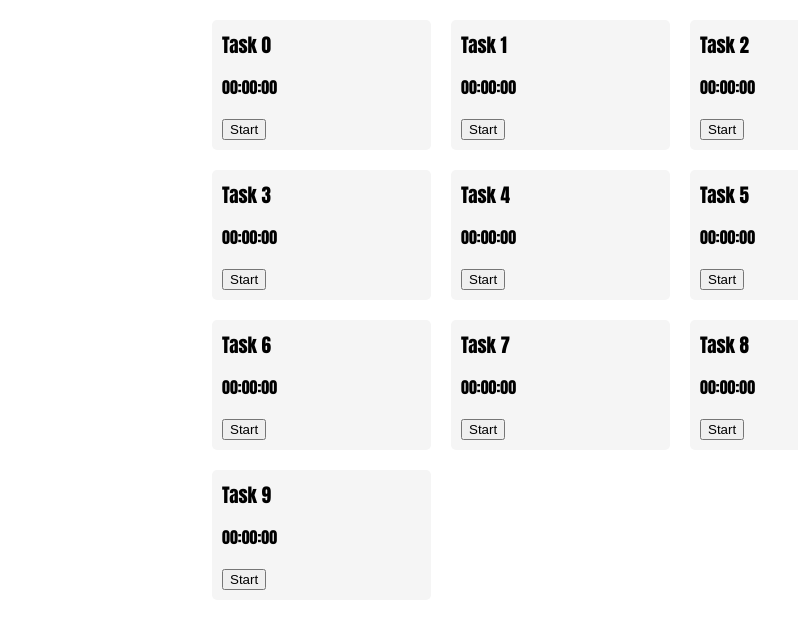
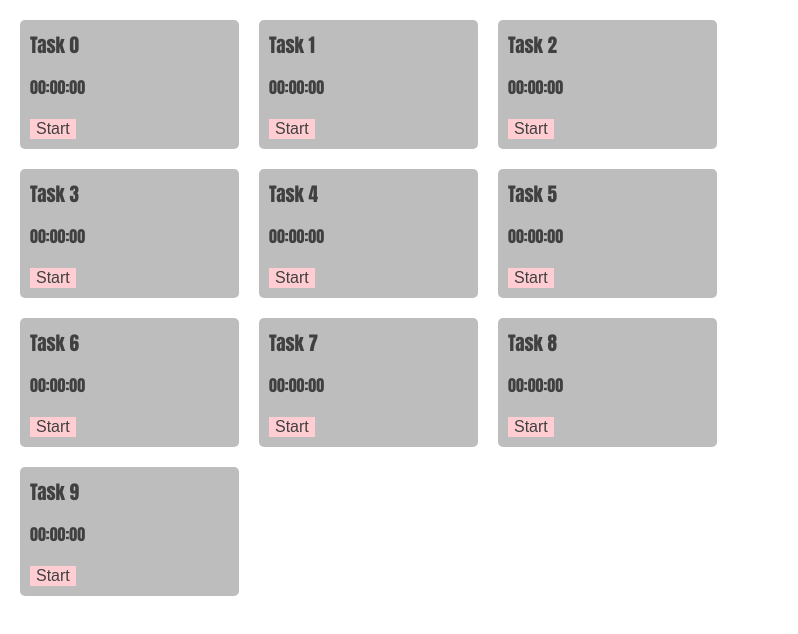
Before and after one commit to lukawski/todo-list, a website built with webpack: page dist/index.html in a window 1280 px wide. Shown: the whole page, without its empty margins (0-798 px from the left). Built offline with nearby package versions, Linux system fonts and the light colour scheme; files whose address does not match are found by name.

Commit message:
New design

```diff
--- a/app/index.css
+++ b/app/index.css
@@ -5,6 +5,7 @@
 html {
   font-size: 100%;
   font-family: Impact, Charcoal, sans-serif;
+  color: #404040;
 }
 
 body {
@@ -15,7 +16,6 @@ body {
 
 .app {
   width: 70%;
-  margin: 0 auto;
   padding: 10px;
   display: flex;
   flex-wrap: wrap;
@@ -25,7 +25,7 @@ body {
 .task {
   width: 25%;
   margin: 10px;
-  background: whitesmoke;
+  background: #BDBDBD;
   border-radius: 5px;
   padding: 10px 10px 10px 10px;
 }
@@ -34,3 +34,22 @@ body {
   font-size: 1.2em;
   margin: 0;
 }
+
+.timer-btn {
+  border: none;
+  font-size: 1em;
+  transition: all .3s;
+  color: #404040;
+  background: #FFCDD2;
+}
+
+.timer-btn:hover {
+  -webkit-box-shadow: 0px 2px 10px 1px rgba(0,0,0,0.75);
+  -moz-box-shadow: 0px 2px 10px 1px rgba(0,0,0,0.75);
+  box-shadow: 0px 2px 10px 1px rgba(0,0,0,0.75);
+  cursor: pointer;
+}
+
+.timer-btn:focus {
+  outline: none;
+}
```
